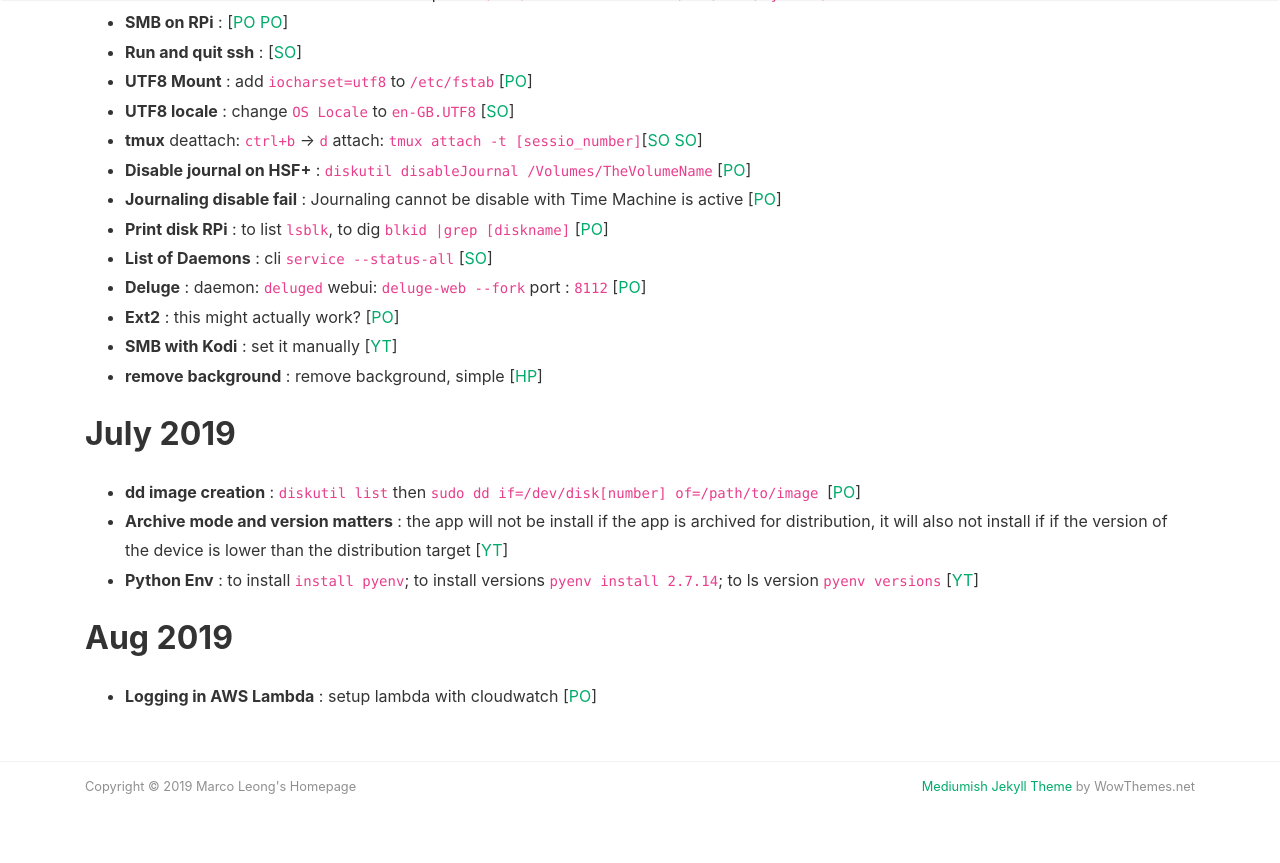
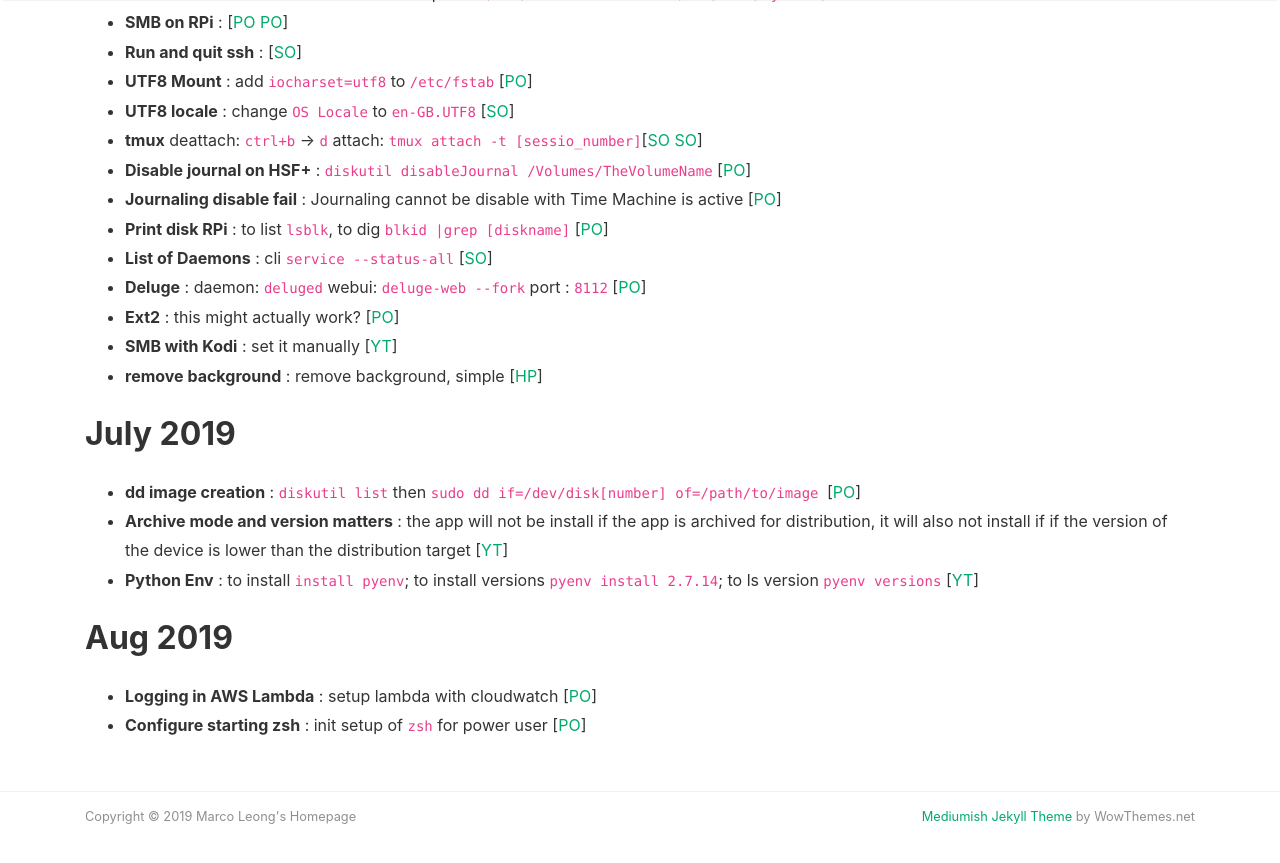
Before and after one commit to MarcoLeongDev/MarcoLeongDev.github.io, a Jekyll site: the page built from journey.md, in a window 1280 px wide and 900 px high, scrolled down 3093 px. Shown: the top 863 px of the window. Built offline with Jekyll 4.4.1, drawn with Linux system fonts in a browser that asks for light colours; nearby versions of some CDN libraries; our own code applies the rules of GitHub Pages for plain Markdown files.

Commit message:
Update journey.md

```diff
--- a/journey.md
+++ b/journey.md
@@ -99,6 +99,7 @@
 
 ## Aug 2019
 - **Logging in AWS Lambda** : setup lambda with cloudwatch [[PO](https://serverless-stack.com/chapters/api-gateway-and-lambda-logs.html)]
+- **Configure starting zsh** : init setup of `zsh` for power user [[PO](https://medium.com/@beatrizmrg/gaining-efficiency-with-iterm-prompt-customization-on-macos-3ad212f5bfde)]
 
 
 
```
